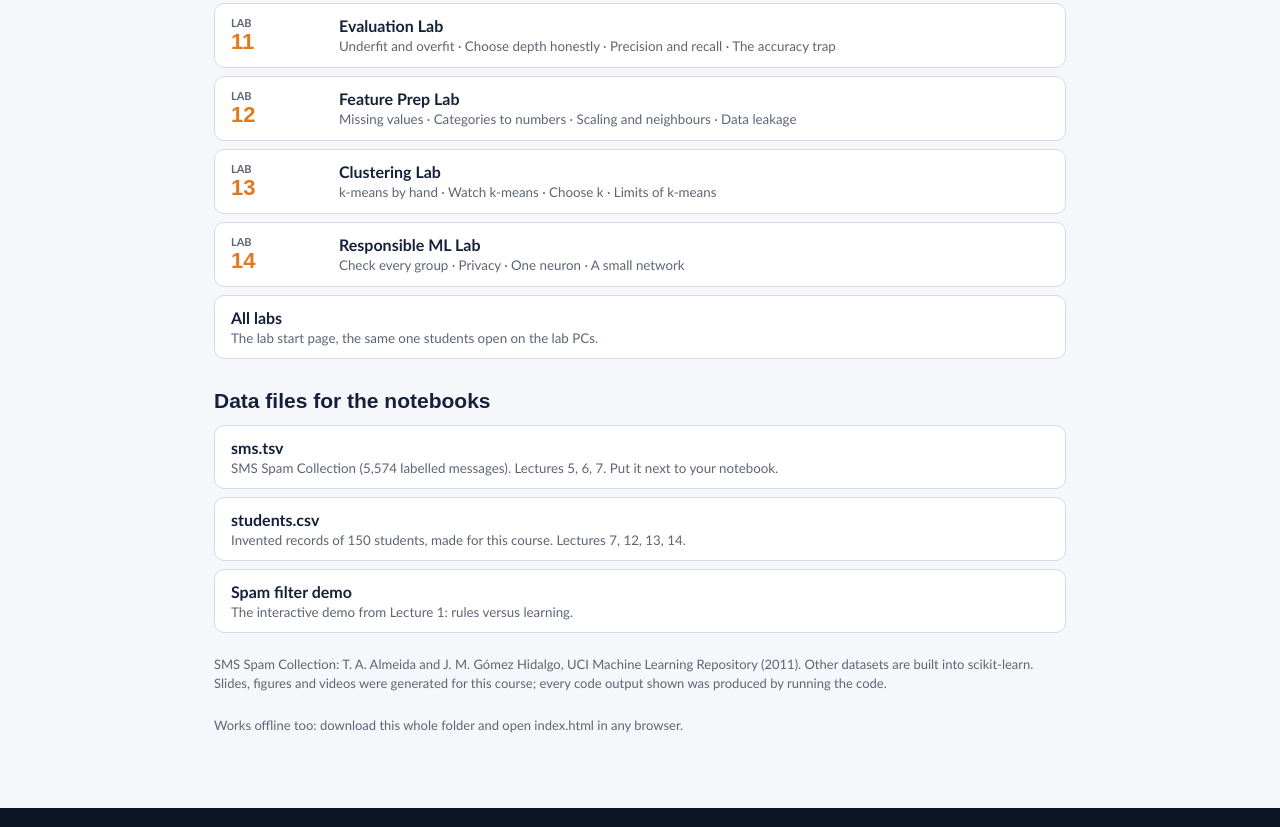
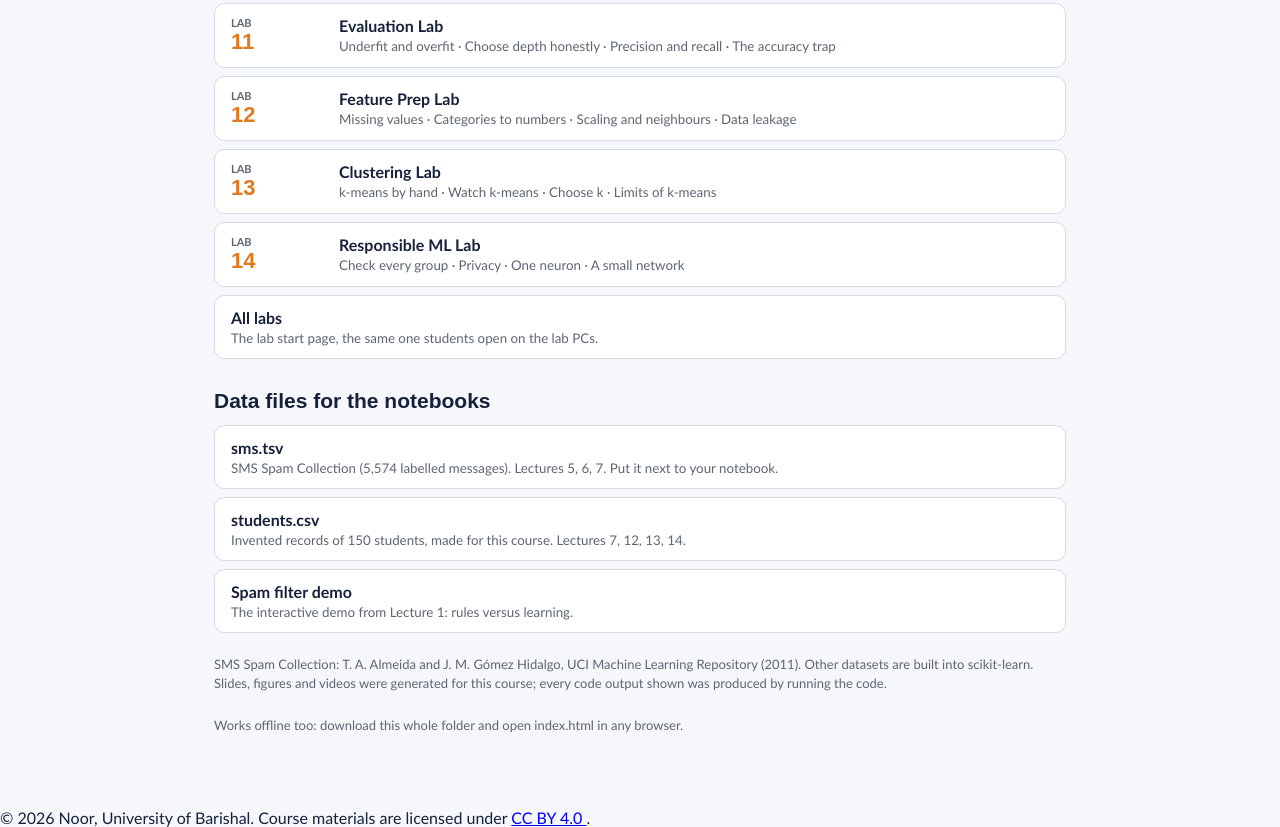
Before and after one commit to mahbubnoor/data-science-and-machine-learning, a plain HTML site: page index.html in a window 1280 px wide. Shown: the part 3160-3987 px from the top of the page. Drawn offline with Linux system fonts and the light colour scheme.

Commit message:
Update index.html

```diff
--- a/index.html
+++ b/index.html
@@ -10,3 +10,10 @@
 <a class="lec" href="spam-demo.html"><span class="lt"><b>Spam filter demo</b><small>The interactive demo from Lecture 1: rules versus learning.</small></span></a></div>
 <p class="credit">SMS Spam Collection: T. A. Almeida and J. M. Gómez Hidalgo, UCI Machine Learning Repository (2011). Other datasets are built into scikit-learn. Slides, figures and videos were generated for this course; every code output shown was produced by running the code.</p>
 <p class="credit">Works offline too: download this whole folder and open index.html in any browser.</p></main></body></html>
+<footer>
+    © 2026 Noor, University of Barishal.
+    Course materials are licensed under
+    <a href="https://creativecommons.org/licenses/by/4.0/" target="_blank">
+        CC BY 4.0
+    </a>.
+</footer>
```
